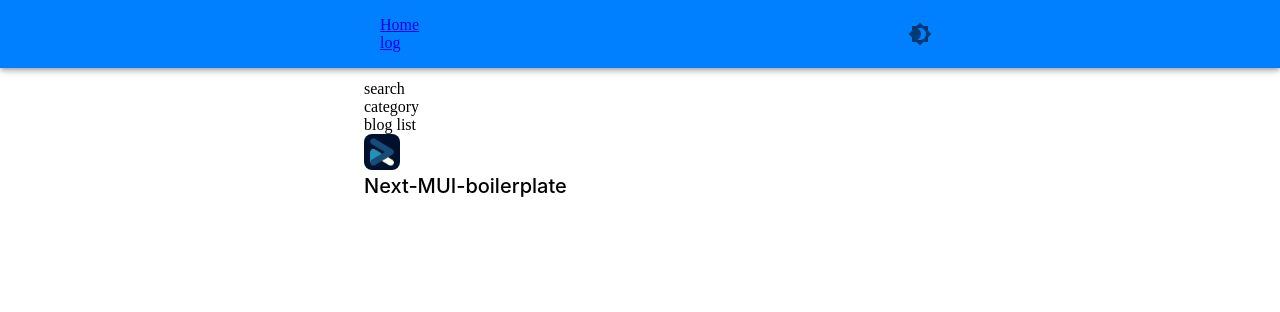
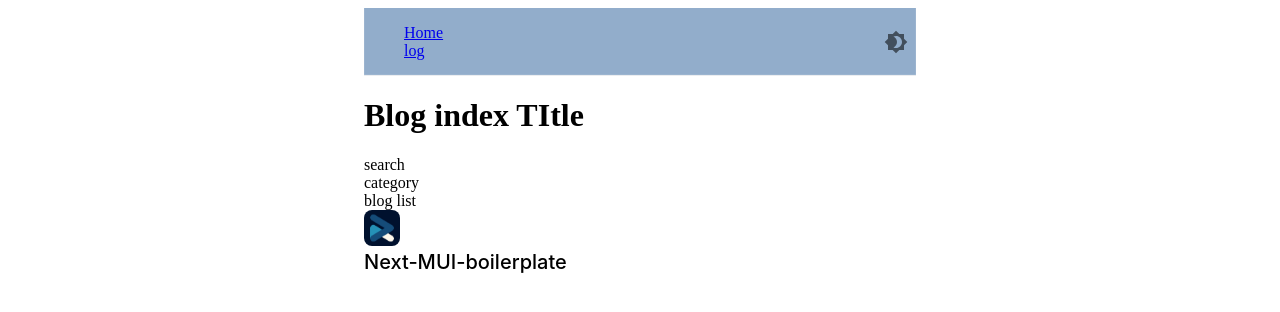
Before and after one commit to arrofirezasatria/nextjs-frontend-boilerplate, a Next.js app: page /blog in a window 1280 px wide. Shown: the top 312 px of the page. Built offline with nearby package versions, Linux system fonts and the light colour scheme.

Commit message:
feat: update

```diff
--- a/src/components/AppsBar.tsx
+++ b/src/components/AppsBar.tsx
@@ -4,6 +4,9 @@
 import Brightness4Icon from "@mui/icons-material/Brightness4";
 import Brightness7Icon from "@mui/icons-material/Brightness7";
 import Link from "next/link";
+import { alpha, useTheme } from "@mui/material/styles";
+
+import { yaleBlue } from "@modules/brandingTheme";
 
 const link = [
   { title: "Home", link: "/about" },
@@ -13,8 +16,21 @@
 export default function AppsBar() {
   const { toggleDarkMode, darkMode } = useThemeContext();
 
+  const theme = useTheme();
+
   return (
-    <AppBar>
+    <AppBar
+      position="sticky"
+      sx={{
+        backdropFilter: "blur(20px)",
+        boxShadow: `inset 0px -1px 1px ${
+          theme.palette.mode === "dark"
+            ? yaleBlue[400]
+            : theme.palette.grey[100]
+        }`,
+        backgroundColor: alpha(yaleBlue[400], 0.5),
+      }}
+    >
       <Container maxWidth={"sm"} disableGutters>
         <Toolbar disableGutters={true}>
           <Box
--- a/src/layouts/AppsContainer.tsx
+++ b/src/layouts/AppsContainer.tsx
@@ -6,8 +6,6 @@
 import Header from "@layouts/Header";
 import AppsBar from "@components/AppsBar";
 
-import useTheme from "@mui/material/styles/useTheme";
-
 interface props {
   children: React.ReactNode;
   basicSeo?: NextSeoProps;
@@ -15,11 +13,10 @@
 
 export default function AppsContainer(AppsContainerProps: props) {
   const { children, basicSeo, ...rest } = AppsContainerProps;
-  const theme = useTheme();
 
   return (
     <Container
-      disableGutters={theme.breakpoints.up("lg") === true}
+      // disableGutters={theme.breakpoints.up("lg") === true}
       maxWidth={"sm"}
       {...rest}
     >
--- a/src/modules/brandingTheme.ts
+++ b/src/modules/brandingTheme.ts
@@ -1,32 +1,46 @@
 import { Rubik } from "@next/font/google";
 import { Poppins } from "@next/font/google";
 
-export const blue = {
-  50: "#F0F7FF",
-  100: "#C2E0FF",
-  200: "#99CCF3",
-  300: "#66B2FF",
-  400: "#3399FF",
-  main: "#007FFF",
-  500: "#007FFF",
-  600: "#0072E5", // vs blueDark 900: WCAG 4.6 AAA (large), APCA 36 Not for reading text
-  700: "#0059B2",
-  800: "#004C99",
-  900: "#003A75",
+export const cultured = {
+  // 50: "#F0F7FF",
+  // 100: "#C2E0FF",
+  // 200: "#99CCF3",
+  // 300: "#66B2FF",
+  // 400: "#3399FF",
+  main: "#F0F0F2",
+  // 500: "#007FFF",
+  // 600: "#0072E5", // vs blueDark 900: WCAG 4.6 AAA (large), APCA 36 Not for reading text
+  // 700: "#0059B2",
+  // 800: "#004C99",
+  // 900: "#003A75",
 };
 
-export const blueDark = {
-  50: "#E2EDF8",
-  100: "#CEE0F3",
-  200: "#91B9E3",
-  300: "#5090D3",
-  main: "#5090D3",
+export const yaleBlue = {
+  // 50: "#E2EDF8",
+  // 100: "#CEE0F3",
+  // 200: "#91B9E3",
+  // 300: "#5090D3",
+  main: "#30506E",
   400: "#265D97",
-  500: "#1E4976",
-  600: "#173A5E",
-  700: "#132F4C", // contrast 13.64:1
-  800: "#001E3C",
-  900: "#0A1929",
+  // 500: "#1E4976",
+  // 600: "#173A5E",
+  // 700: "#132F4C", // contrast 13.64:1
+  // 800: "#001E3C",
+  // 900: "#0A1929",
+};
+
+export const silverMetalic = {
+  // 50: "#E2EDF8",
+  // 100: "#CEE0F3",
+  // 200: "#91B9E3",
+  // 300: "#5090D3",
+  main: "#B2B1B5",
+  // 400: "#265D97",
+  // 500: "#1E4976",
+  // 600: "#173A5E",
+  // 700: "#132F4C", // contrast 13.64:1
+  // 800: "#001E3C",
+  // 900: "#0A1929",
 };
 
 const rubik = Rubik({
@@ -53,17 +67,17 @@
   return {
     palette: {
       primary: {
-        ...blue,
+        ...yaleBlue,
         ...(mode === "dark" && {
-          main: blue[400],
+          main: yaleBlue[400],
         }),
       },
-      secondary: {
-        ...blueDark,
-        ...(mode === "dark" && {
-          main: blueDark[400],
-        }),
-      },
+      // secondary: {
+      //   ...blueDark,
+      //   ...(mode === "dark" && {
+      //     main: blueDark[400],
+      //   }),
+      // },
     },
     typography: {
       fontFamily: [...systemFont].join(","),
```
